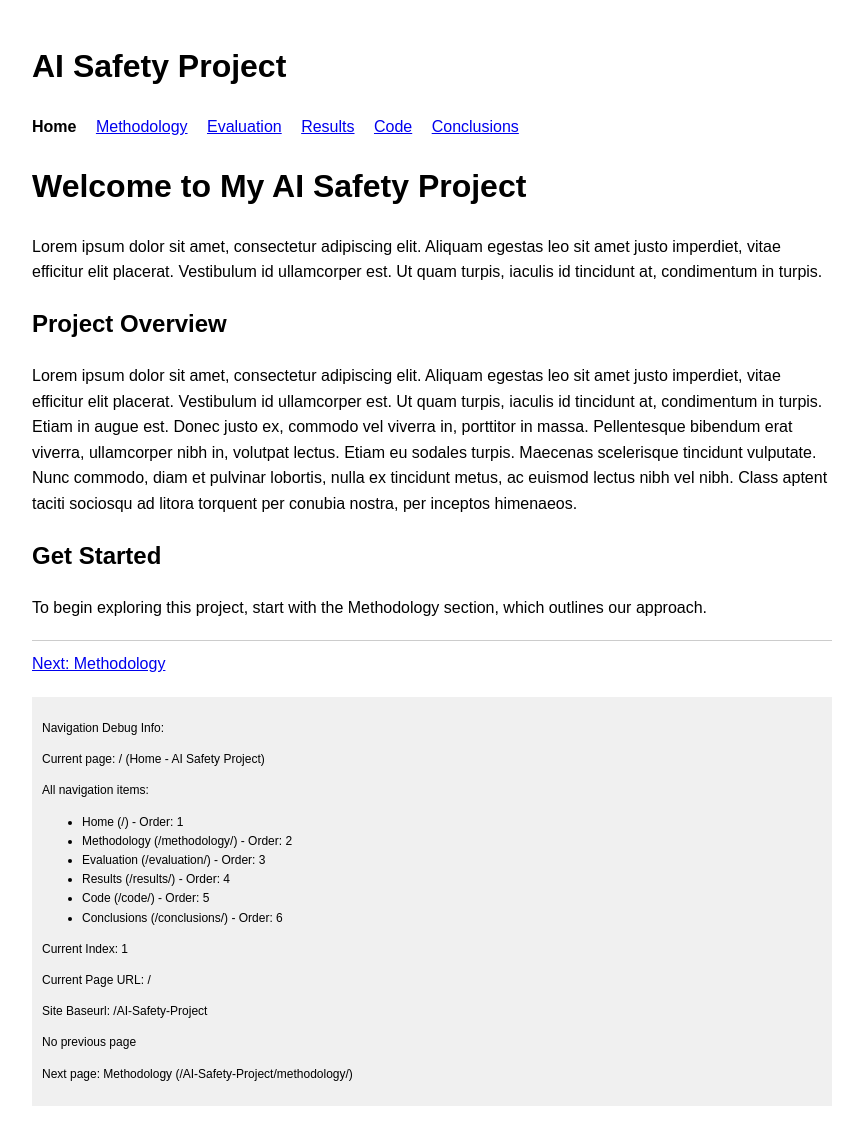
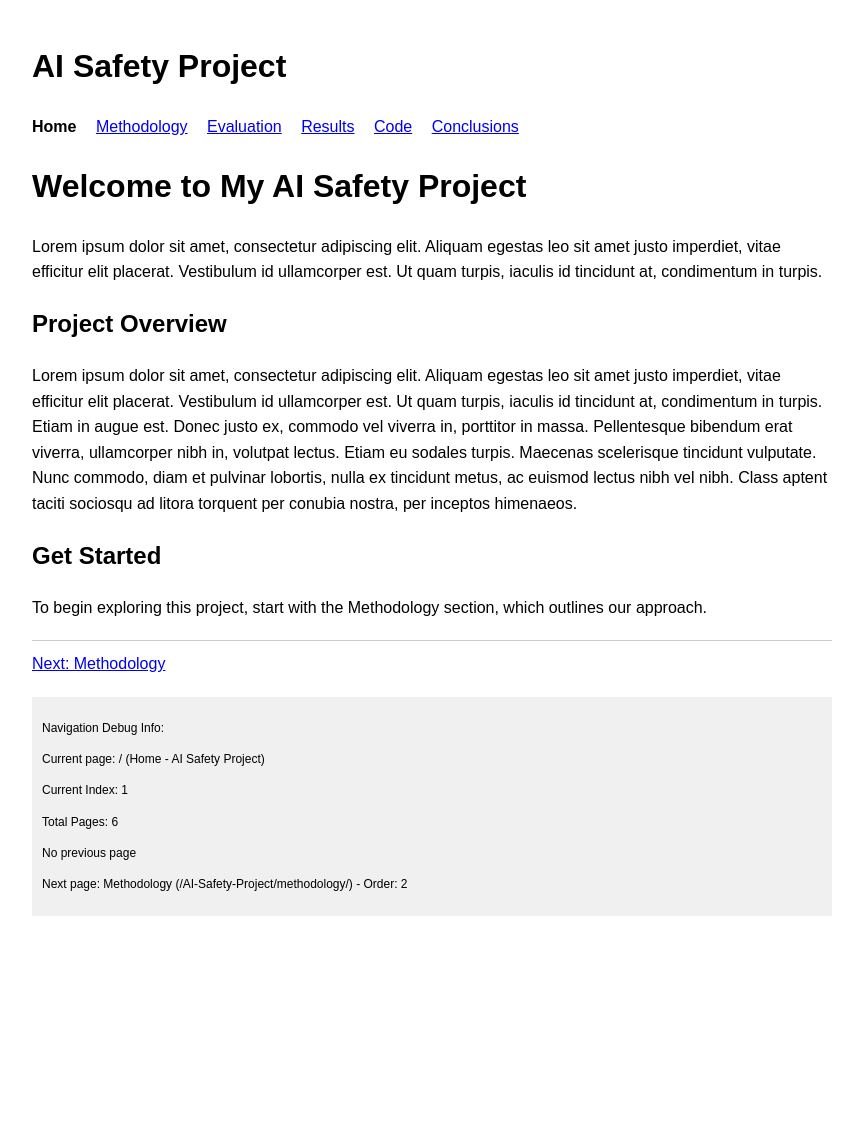
Before and after one commit to nidone/AI-Safety-Project, a Jekyll site: the page built from index.md, in a window 1280 px wide. Shown: the whole page, without its empty margins (208-1071 px from the left). Built offline with Jekyll 4.4.1, drawn with Linux system fonts in a browser that asks for light colours; after the commit the page ends 936 px from its top, so only the background shows below that.

Commit message:
Update default.html

```diff
--- a/_layouts/default.html
+++ b/_layouts/default.html
@@ -35,7 +35,7 @@
 
 <footer class="footer-nav">
     {% assign pages = site.navigation | sort: "order" %}
-    {% assign current_index = -1 %}
+    {% assign current_index = 0 %}
     {% for item in pages %}
         {% assign item_url = item.url | remove_first: site.baseurl %}
         {% if item_url == page.url %}
@@ -45,11 +45,11 @@
     {% endfor %}
 
     {% if current_index > 1 %}
-        {% assign prev_page = pages[current_index | minus: 1] %}
+        {% assign prev_page = pages[current_index | minus: 2] %}
         <a href="{{ prev_page.url | relative_url }}">Previous: {{ prev_page.title }}</a>
     {% endif %}
 
-    {% if current_index < pages.size and current_index > 0 %}
+    {% if current_index < pages.size %}
         {% assign next_page = pages[current_index] %}
         {% if prev_page %} | {% endif %}
         <a href="{{ next_page.url | relative_url }}">Next: {{ next_page.title }}</a>
@@ -59,23 +59,15 @@
 <div style="background-color: #f0f0f0; padding: 10px; margin-top: 20px; font-size: 12px;">
     <p>Navigation Debug Info:</p>
     <p>Current page: {{ page.url }} ({{ page.title }})</p>
-    <p>All navigation items:</p>
-    <ul>
-    {% for item in site.navigation %}
-        {% assign item_url = item.url | remove_first: site.baseurl %}
-        <li>{{ item.title }} ({{ item_url }}) - Order: {{ item.order }}</li>
-    {% endfor %}
-    </ul>
     <p>Current Index: {{ current_index }}</p>
-    <p>Current Page URL: {{ page.url }}</p>
-    <p>Site Baseurl: {{ site.baseurl }}</p>
+    <p>Total Pages: {{ pages.size }}</p>
     {% if prev_page %}
-        <p>Previous page: {{ prev_page.title }} ({{ prev_page.url | relative_url }})</p>
+        <p>Previous page: {{ prev_page.title }} ({{ prev_page.url | relative_url }}) - Order: {{ prev_page.order }}</p>
     {% else %}
         <p>No previous page</p>
     {% endif %}
     {% if next_page %}
-        <p>Next page: {{ next_page.title }} ({{ next_page.url | relative_url }})</p>
+        <p>Next page: {{ next_page.title }} ({{ next_page.url | relative_url }}) - Order: {{ next_page.order }}</p>
     {% else %}
         <p>No next page</p>
     {% endif %}
```
